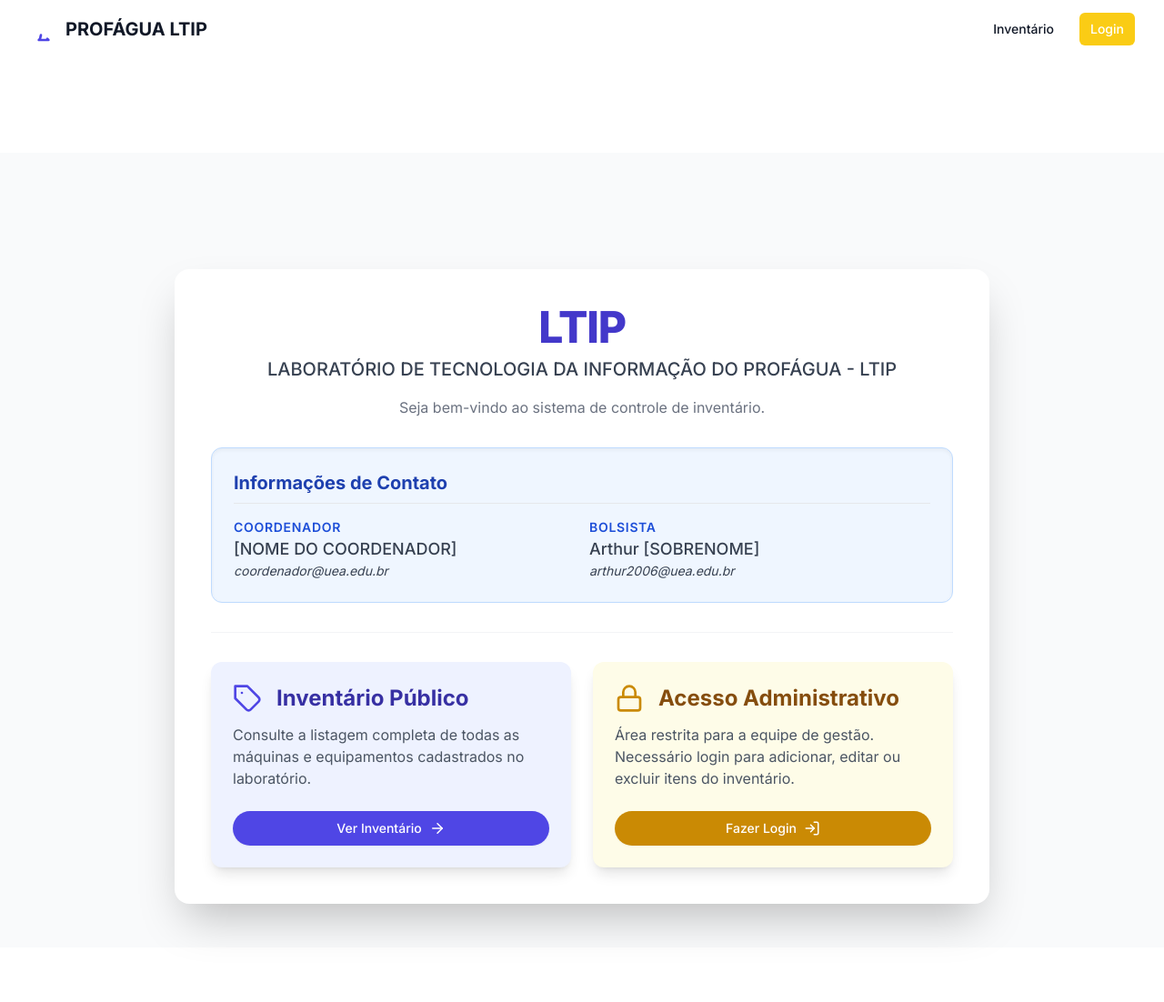
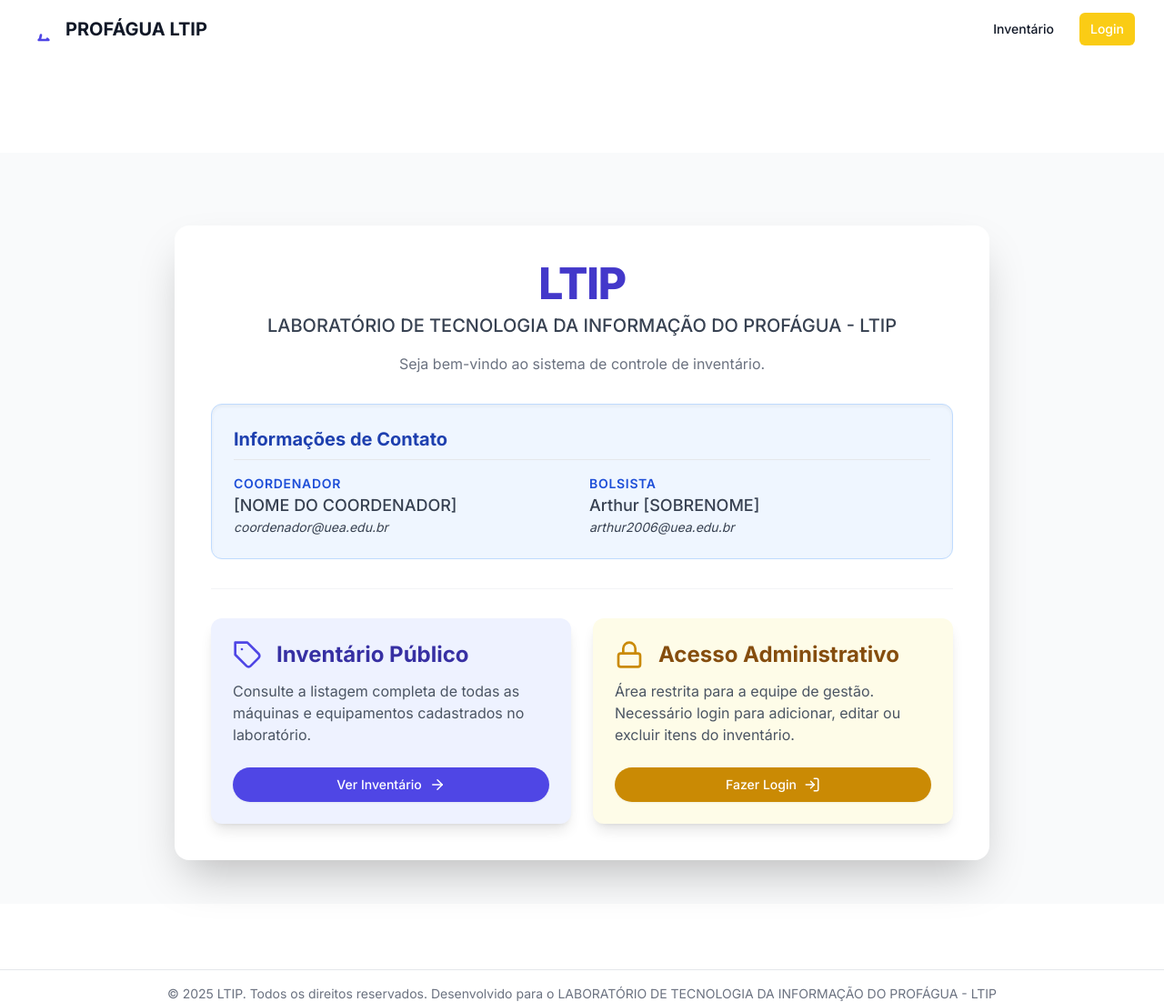
Before and after one commit to almeidasudarioarthurcassius-maker/subir_LTIP, a Flask app: page / in a window 1280 px wide. Shown: the whole page at 91% size. Run offline with Flask 3, Linux system fonts and the light colour scheme; some libraries are stand-ins or nearby versions.

Commit message:
Update index.html

```diff
--- a/templates/index.html
+++ b/templates/index.html
@@ -3,7 +3,7 @@
 {% block title %}LTIP - {{ lab_name }}{% endblock %}
 
 {% block content %}
-<div class="bg-gray-50 dark:bg-gray-900 px-4 sm:px-6 lg:px-8 font-inter py-12 pt-32">
+<div class="bg-gray-50 dark:bg-gray-900 px-4 sm:px-6 lg:px-8 font-inter py-12 pt-20">
     <div class="max-w-4xl mx-auto w-full space-y-8 p-10 bg-white dark:bg-gray-800 rounded-2xl shadow-2xl transform hover:shadow-3xl transition duration-500 ease-in-out">
         <div class="text-center">
             <h1 class="text-4xl sm:text-5xl font-extrabold text-indigo-700 dark:text-indigo-400 tracking-tight mb-2">
```
